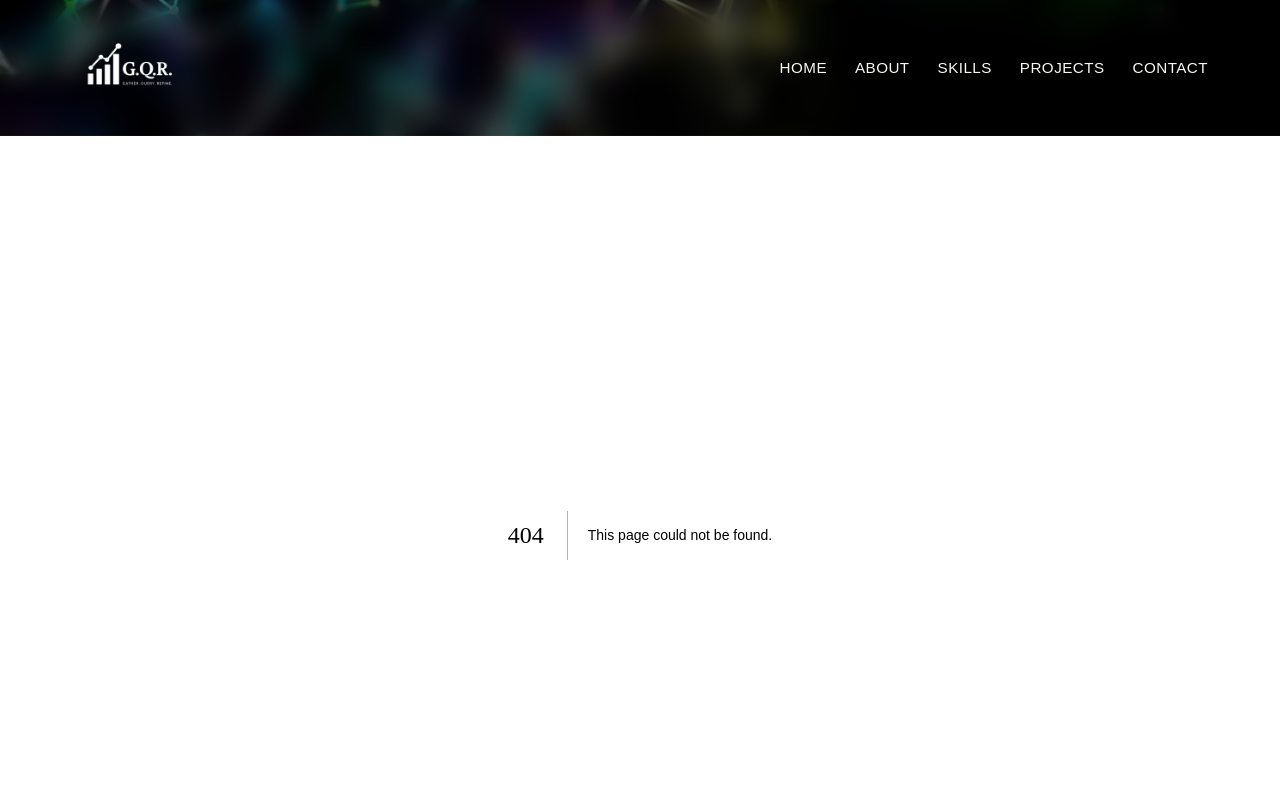
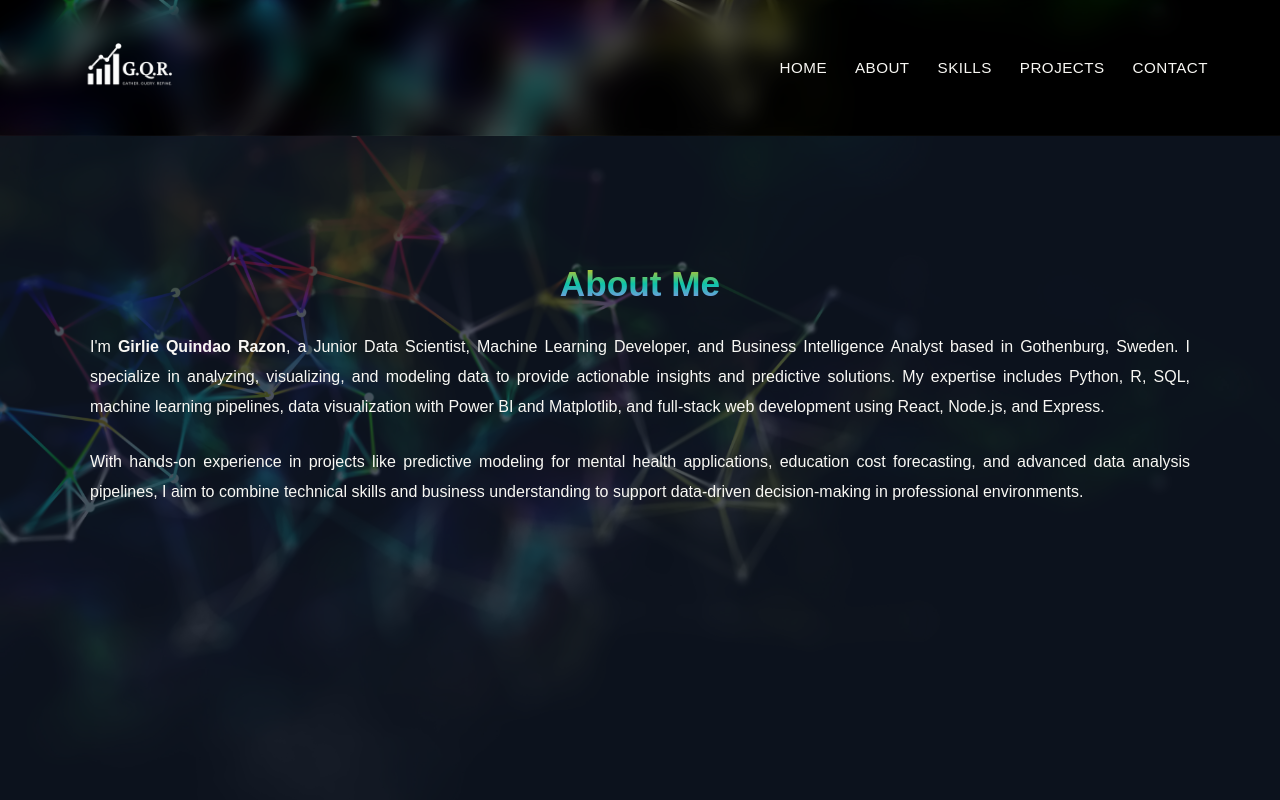
Before and after one commit to girlierazon84/Portfolio, a Next.js app in the folder client/: page /about in a window 1280 px wide. Before the commit this address had no page. Shown: the top 800 px of the page. Built offline with nearby package versions, Linux system fonts and the light colour scheme.

Commit message:
feat: add AboutPage component to render About section

```diff
--- /dev/null
+++ b/client/src/app/about/page.tsx
@@ -0,0 +1,10 @@
+// client/src/app/about/page.tsx
+"use client";
+
+import About from "../../components/About";
+
+
+// AboutPage component that renders the About component
+export default function AboutPage() {
+    return <About />;
+}
```
